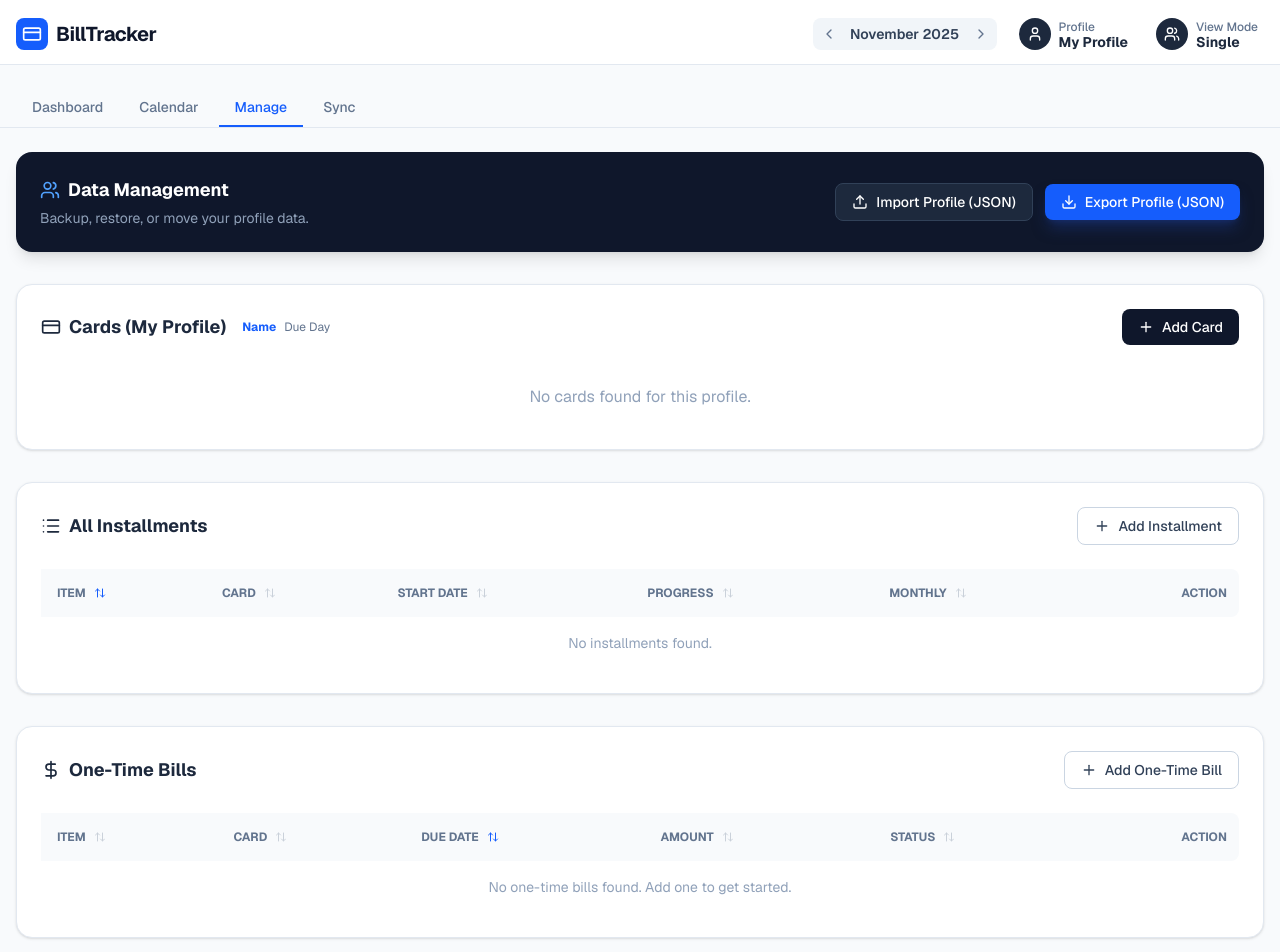
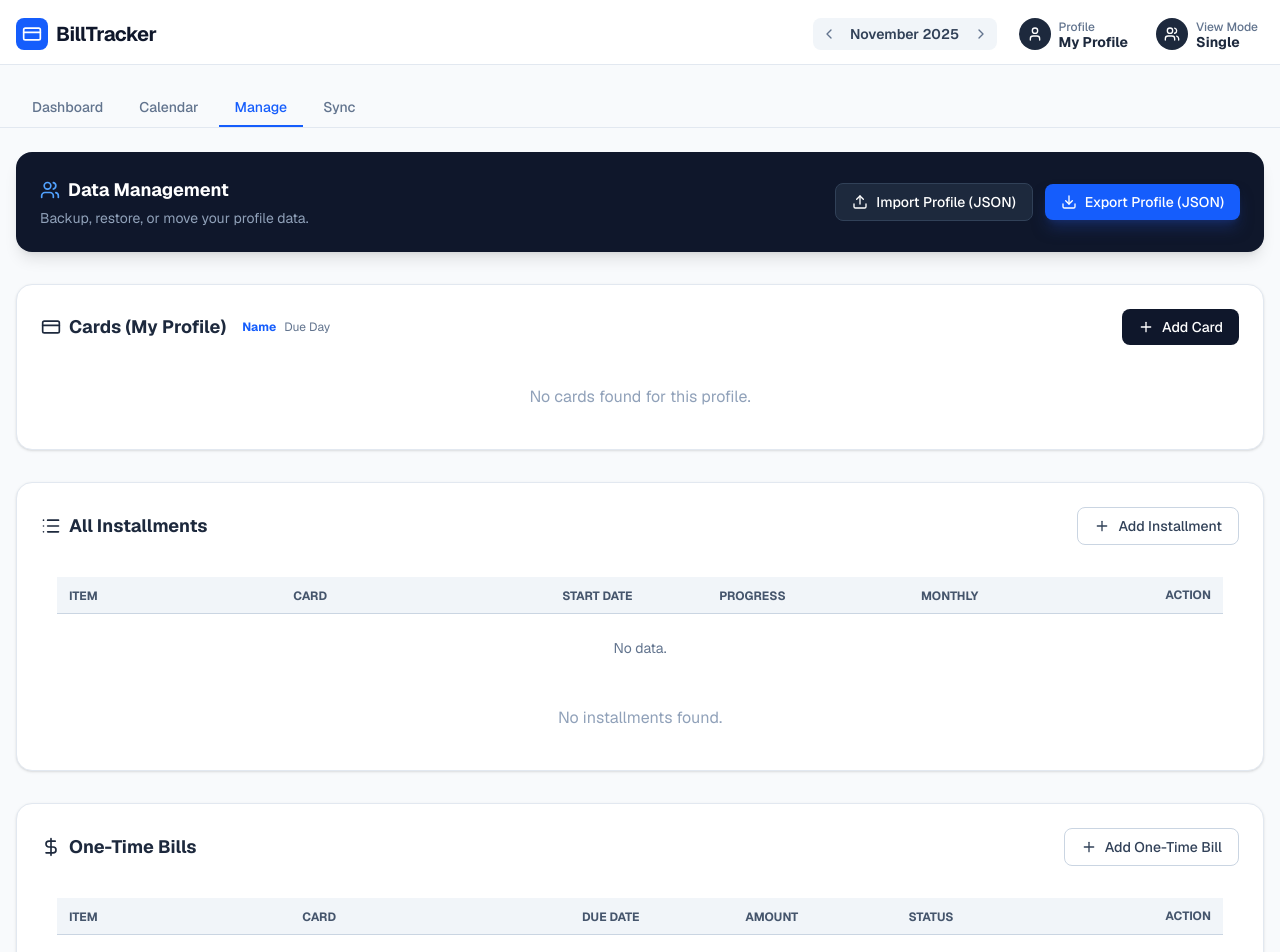
Before and after one commit to polykhel/bills, a Next.js app: page /manage in a window 1280 px wide. Shown: the top 952 px of the page. Built offline with nearby package versions, Linux system fonts and the light colour scheme.

Commit message:
feat: integrate DataTable component for installments and one-time bills management

```diff
--- a/src/app/_components/ui/table/DataTable.tsx
+++ b/src/app/_components/ui/table/DataTable.tsx
@@ -53,8 +53,8 @@ export function DataTable<TData>({
                   <th
                     key={header.id}
                     className={cn(
-                      'relative bg-slate-50 text-[11px] sm:text-xs text-slate-500 font-semibold border-b border-slate-200 select-none',
-                      column.getIsResizing() ? 'bg-slate-100' : '',
+                      'relative bg-slate-100 text-xs sm:text-sm text-slate-700 font-bold border-b border-slate-300 select-none',
+                      column.getIsResizing() ? 'bg-slate-200' : '',
                       headerClassName
                     )}
                     style={{ width: `${widthPercent}%` }}
@@ -98,7 +98,7 @@ export function DataTable<TData>({
                 return (
                   <td
                     key={cell.id}
-                    className={cn('align-top p-3', column.columnDef.meta?.cellClassName)}
+                    className={cn('align-top p-3 text-sm text-slate-800', column.columnDef.meta?.cellClassName)}
                     style={{ width: `${widthPercent}%` }}
                   >
                     {renderCell ? renderCell(cell) : flexRender(column.columnDef.cell, cell.getContext())}
--- a/src/app/manage/_components/ManageInstallments.tsx
+++ b/src/app/manage/_components/ManageInstallments.tsx
@@ -3,7 +3,9 @@
 import { Plus, Trash2, Pencil } from 'lucide-react';
 import { List as ListIcon } from 'lucide-react';
 import { cn, formatCurrency, getInstallmentStatus } from '../../../lib/utils';
-import SortableHeader from '../../_components/ui/SortableHeader';
+import React from 'react';
+import { DataTable } from '../../_components/ui/table/DataTable';
+import { useReactTable, getCoreRowModel, ColumnDef } from '@tanstack/react-table';
 import { Installment } from '../../../lib/types';
 
 interface CardInfo {
@@ -33,6 +35,93 @@ export function ManageInstallments({
   onEditInstallment,
   onDeleteInstallment,
 }: ManageInstallmentsProps) {
+  const columns = React.useMemo<ColumnDef<Installment>[]>(() => [
+    {
+      id: 'name',
+      accessorKey: 'name',
+      header: () => (
+        <button className="text-xs uppercase text-slate-600" onClick={() => onSort('name')}>Item</button>
+      ),
+      cell: ({ row }) => <span className="font-medium text-slate-800">{row.original.name}</span>,
+      size: 200,
+    },
+    {
+      id: 'card',
+      accessorFn: (row) => row.cardId,
+      header: () => (
+        <button className="text-xs uppercase text-slate-600" onClick={() => onSort('card')}>Card</button>
+      ),
+      cell: ({ row }) => {
+        const inst = row.original;
+        const card = cards.find((c) => c.id === inst.cardId);
+        return <span className="text-slate-600">{card ? `${card.bankName} - ${card.cardName}` : 'Unknown'}</span>;
+      },
+      size: 240,
+    },
+    {
+      id: 'startDate',
+      accessorKey: 'startDate',
+      header: () => (
+        <button className="text-xs uppercase text-slate-600" onClick={() => onSort('startDate')}>Start Date</button>
+      ),
+      cell: ({ row }) => <span className="text-slate-600">{new Date(row.original.startDate).toLocaleDateString()}</span>,
+      size: 140,
+    },
+    {
+      id: 'progress',
+      accessorFn: (row) => getInstallmentStatus(row as Installment, viewDate).currentTerm,
+      header: () => (
+        <button className="text-xs uppercase text-slate-600" onClick={() => onSort('progress')}>Progress</button>
+      ),
+      cell: ({ row }) => {
+        const inst = row.original;
+        const status = getInstallmentStatus(inst, viewDate);
+        return (
+          <div className="flex items-center gap-2">
+            <span className="text-xs font-mono w-12 text-right">
+              {status.currentTerm > inst.terms ? 'Done' : status.currentTerm < 1 ? 'Pending' : `${status.currentTerm}/${inst.terms}`}
+            </span>
+            {status.isActive && (
+              <div className="w-16 h-1.5 bg-slate-100 rounded-full overflow-hidden">
+                <div className="h-full bg-blue-500 rounded-full" style={{ width: `${(status.currentTerm / inst.terms) * 100}%` }} />
+              </div>
+            )}
+          </div>
+        );
+      },
+      size: 180,
+    },
+    {
+      id: 'monthly',
+      accessorKey: 'monthlyAmortization',
+      header: () => <span className="text-xs uppercase text-slate-600">Monthly</span>,
+      cell: ({ row }) => <span className="text-slate-800 font-semibold">₱{formatCurrency(row.original.monthlyAmortization)}</span>,
+      size: 140,
+    },
+    {
+      id: 'action',
+      header: () => <span className="text-xs uppercase text-right block text-slate-600">Action</span>,
+      cell: ({ row }) => (
+        <div className="flex justify-end gap-2">
+          <button onClick={() => onEditInstallment(row.original)} className="text-slate-400 hover:text-blue-500">
+            <Pencil className="w-4 h-4" />
+          </button>
+          <button onClick={() => onDeleteInstallment(row.original.id)} className="text-slate-400 hover:text-rose-500">
+            <Trash2 className="w-4 h-4" />
+          </button>
+        </div>
+      ),
+      meta: { cellClassName: 'text-right' },
+      size: 140,
+    },
+  ], [cards, onDeleteInstallment, onEditInstallment, onSort, viewDate]);
+
+  const table = useReactTable({
+    data: installments,
+    columns,
+    getCoreRowModel: getCoreRowModel(),
+  });
+
   return (
     <div className="bg-white rounded-2xl shadow-sm border border-slate-200 p-6">
       <div className="flex justify-between items-center mb-6">
@@ -46,105 +135,10 @@ export function ManageInstallments({
           <Plus className="w-4 h-4" /> Add Installment
         </button>
       </div>
-      <div className="overflow-x-auto">
-        <table className="w-full text-left text-sm">
-          <thead className="text-xs text-slate-500 uppercase bg-slate-50">
-            <tr>
-              <SortableHeader
-                label="Item"
-                sortKey="name"
-                currentSort={currentSort}
-                onSort={(k) => onSort(k)}
-              />
-              <SortableHeader
-                label="Card"
-                sortKey="card"
-                currentSort={currentSort}
-                onSort={(k) => onSort(k)}
-              />
-              <SortableHeader
-                label="Start Date"
-                sortKey="startDate"
-                currentSort={currentSort}
-                onSort={(k) => onSort(k)}
-              />
-              <SortableHeader
-                label="Progress"
-                sortKey="progress"
-                currentSort={currentSort}
-                onSort={(k) => onSort(k)}
-              />
-              <SortableHeader
-                label="Monthly"
-                sortKey="monthly"
-                currentSort={currentSort}
-                onSort={(k) => onSort(k)}
-              />
-              <th className="p-3 text-right rounded-r-lg">Action</th>
-            </tr>
-          </thead>
-          <tbody className="divide-y divide-slate-100">
-            {installments.map((inst) => {
-              const card = cards.find((c) => c.id === inst.cardId);
-              const status = getInstallmentStatus(inst, viewDate);
-              return (
-                <tr key={inst.id} className="hover:bg-slate-50 group">
-                  <td className="p-3 font-medium text-slate-800">{inst.name}</td>
-                  <td className="p-3 text-slate-600">
-                    {card ? `${card.bankName} - ${card.cardName}` : 'Unknown'}
-                  </td>
-                  <td className="p-3 text-slate-600">
-                    {new Date(inst.startDate).toLocaleDateString()}
-                  </td>
-                  <td className="p-3">
-                    <div className="flex items-center gap-2">
-                      <span className="text-xs font-mono w-12 text-right">
-                        {status.currentTerm > inst.terms
-                          ? 'Done'
-                          : status.currentTerm < 1
-                            ? 'Pending'
-                            : `${status.currentTerm}/${inst.terms}`}
-                      </span>
-                      {status.isActive && (
-                        <div className="w-16 h-1.5 bg-slate-100 rounded-full overflow-hidden">
-                          <div
-                            className="h-full bg-blue-500 rounded-full"
-                            style={{ width: `${(status.currentTerm / inst.terms) * 100}%` }}
-                          />
-                        </div>
-                      )}
-                    </div>
-                  </td>
-                  <td className="p-3 text-slate-600">₱{formatCurrency(inst.monthlyAmortization)}</td>
-                  <td className="p-3 text-right">
-                    <div className="flex justify-end gap-2 opacity-0 group-hover:opacity-100 transition">
-                      <button
-                        onClick={() => onEditInstallment(inst)}
-                        className="text-slate-400 hover:text-blue-500"
-                      >
-                        <Pencil className="w-4 h-4" />
-                      </button>
-                      <button
-                        onClick={() => onDeleteInstallment(inst.id)}
-                        className="text-slate-400 hover:text-rose-500"
-                      >
-                        <Trash2 className="w-4 h-4" />
-                      </button>
-                    </div>
-                  </td>
-                </tr>
-              );
-            })}
-            {installments.length === 0 && (
-              <tr>
-                <td colSpan={6} className="p-4 text-center text-slate-400">
-                  No installments found.
-                </td>
-              </tr>
-            )}
-          </tbody>
-        </table>
-      </div>
+      <DataTable table={table} className="pb-2" />
+      {installments.length === 0 && (
+        <div className="p-4 text-center text-slate-400">No installments found.</div>
+      )}
     </div>
   );
 }
--- a/src/app/manage/_components/ManageOneTimeBills.tsx
+++ b/src/app/manage/_components/ManageOneTimeBills.tsx
@@ -3,7 +3,9 @@
 import { Plus, Trash2, Pencil } from 'lucide-react';
 import { DollarSign as MoneyIcon } from 'lucide-react';
 import { formatCurrency } from '../../../lib/utils';
-import SortableHeader from '../../_components/ui/SortableHeader';
+import React from 'react';
+import { DataTable } from '../../_components/ui/table/DataTable';
+import { useReactTable, getCoreRowModel, ColumnDef } from '@tanstack/react-table';
 import { OneTimeBill } from '../../../lib/types';
 
 interface CardInfo {
@@ -33,6 +35,84 @@ export function ManageOneTimeBills({
   onEditBill,
   onDeleteBill,
 }: ManageOneTimeBillsProps) {
+  const columns = React.useMemo<ColumnDef<OneTimeBill>[]>(() => [
+    {
+      id: 'name',
+      accessorKey: 'name',
+      header: () => (
+        <button className="text-xs uppercase text-slate-600" onClick={() => onSort('name')}>Item</button>
+      ),
+      cell: ({ row }) => <span className="font-medium text-slate-800">{row.original.name}</span>,
+      size: 200,
+    },
+    {
+      id: 'card',
+      accessorFn: (row) => row.cardId,
+      header: () => (
+        <button className="text-xs uppercase text-slate-600" onClick={() => onSort('card')}>Card</button>
+      ),
+      cell: ({ row }) => {
+        const bill = row.original;
+        const card = cards.find((c) => c.id === bill.cardId);
+        return <span className="text-slate-600">{card ? `${card.bankName} - ${card.cardName}` : 'Unknown'}</span>;
+      },
+      size: 240,
+    },
+    {
+      id: 'dueDate',
+      accessorKey: 'dueDate',
+      header: () => (
+        <button className="text-xs uppercase text-slate-600" onClick={() => onSort('dueDate')}>Due Date</button>
+      ),
+      cell: ({ row }) => <span className="text-slate-600">{new Date(row.original.dueDate).toLocaleDateString()}</span>,
+      size: 140,
+    },
+    {
+      id: 'amount',
+      accessorKey: 'amount',
+      header: () => (
+        <button className="text-xs uppercase text-slate-600" onClick={() => onSort('amount')}>Amount</button>
+      ),
+      cell: ({ row }) => <span className="text-slate-800 font-semibold">₱{formatCurrency(row.original.amount)}</span>,
+      size: 140,
+    },
+    {
+      id: 'isPaid',
+      accessorKey: 'isPaid',
+      header: () => (
+        <button className="text-xs uppercase text-slate-600" onClick={() => onSort('isPaid')}>Status</button>
+      ),
+      cell: ({ row }) => (
+        <span className={row.original.isPaid ? 'inline-block px-2 py-1 rounded-full text-xs font-semibold bg-green-100 text-green-700' : 'inline-block px-2 py-1 rounded-full text-xs font-semibold bg-orange-100 text-orange-700'}>
+          {row.original.isPaid ? 'Paid' : 'Pending'}
+        </span>
+      ),
+      size: 140,
+    },
+    {
+      id: 'action',
+      header: () => <span className="text-xs uppercase text-right block text-slate-600">Action</span>,
+      cell: ({ row }) => (
+        <div className="flex justify-end gap-2">
+          <button onClick={() => onEditBill(row.original)} className="p-1.5 hover:bg-blue-100 rounded text-blue-600 transition" title="Edit">
+            <Pencil className="w-4 h-4" />
+          </button>
+          <button onClick={() => onDeleteBill(row.original.id)} className="p-1.5 hover:bg-red-100 rounded text-red-600 transition" title="Delete">
+            <Trash2 className="w-4 h-4" />
+          </button>
+        </div>
+      ),
+      meta: { cellClassName: 'text-right' },
+      size: 140,
+    },
+  ], [cards, onDeleteBill, onEditBill, onSort]);
+
+  const table = useReactTable({
+    data: bills,
+    columns,
+    getCoreRowModel: getCoreRowModel(),
+  });
+
   return (
     <div className="bg-white rounded-2xl shadow-sm border border-slate-200 p-6">
       <div className="flex justify-between items-center mb-6">
@@ -46,100 +126,10 @@ export function ManageOneTimeBills({
           <Plus className="w-4 h-4" /> Add One-Time Bill
         </button>
       </div>
-      <div className="overflow-x-auto">
-        <table className="w-full text-left text-sm">
-          <thead className="text-xs text-slate-500 uppercase bg-slate-50">
-            <tr>
-              <SortableHeader
-                label="Item"
-                sortKey="name"
-                currentSort={currentSort}
-                onSort={(k) => onSort(k)}
-              />
-              <SortableHeader
-                label="Card"
-                sortKey="card"
-                currentSort={currentSort}
-                onSort={(k) => onSort(k)}
-              />
-              <SortableHeader
-                label="Due Date"
-                sortKey="dueDate"
-                currentSort={currentSort}
-                onSort={(k) => onSort(k)}
-              />
-              <SortableHeader
-                label="Amount"
-                sortKey="amount"
-                currentSort={currentSort}
-                onSort={(k) => onSort(k)}
-              />
-              <SortableHeader
-                label="Status"
-                sortKey="isPaid"
-                currentSort={currentSort}
-                onSort={(k) => onSort(k)}
-              />
-              <th className="p-3 text-right rounded-r-lg">Action</th>
-            </tr>
-          </thead>
-          <tbody className="divide-y divide-slate-100">
-            {bills.map((bill) => {
-              const card = cards.find((c) => c.id === bill.cardId);
-              return (
-                <tr key={bill.id} className="hover:bg-slate-50 group">
-                  <td className="p-3 font-medium text-slate-800">{bill.name}</td>
-                  <td className="p-3 text-slate-600">
-                    {card ? `${card.bankName} - ${card.cardName}` : 'Unknown'}
-                  </td>
-                  <td className="p-3 text-slate-600">
-                    {new Date(bill.dueDate).toLocaleDateString()}
-                  </td>
-                  <td className="p-3 font-semibold text-slate-800">
-                    {formatCurrency(bill.amount)}
-                  </td>
-                  <td className="p-3">
-                    <span
-                      className={`inline-block px-2 py-1 rounded-full text-xs font-semibold ${
-                        bill.isPaid
-                          ? 'bg-green-100 text-green-700'
-                          : 'bg-orange-100 text-orange-700'
-                      }`}
-                    >
-                      {bill.isPaid ? 'Paid' : 'Pending'}
-                    </span>
-                  </td>
-                  <td className="p-3 text-right">
-                    <div className="flex justify-end gap-2 opacity-0 group-hover:opacity-100 transition">
-                      <button
-                        onClick={() => onEditBill(bill)}
-                        className="p-1.5 hover:bg-blue-100 rounded text-blue-600 transition"
-                        title="Edit"
-                      >
-                        <Pencil className="w-4 h-4" />
-                      </button>
-                      <button
-                        onClick={() => onDeleteBill(bill.id)}
-                        className="p-1.5 hover:bg-red-100 rounded text-red-600 transition"
-                        title="Delete"
-                      >
-                        <Trash2 className="w-4 h-4" />
-                      </button>
-                    </div>
-                  </td>
-                </tr>
-              );
-            })}
-            {bills.length === 0 && (
-              <tr>
-                <td colSpan={6} className="p-4 text-center text-slate-400">
-                  No one-time bills found. Add one to get started.
-                </td>
-              </tr>
-            )}
-          </tbody>
-        </table>
-      </div>
+      <DataTable table={table} className="pb-2" />
+      {bills.length === 0 && (
+        <div className="p-4 text-center text-slate-400">No one-time bills found. Add one to get started.</div>
+      )}
     </div>
   );
 }
```
